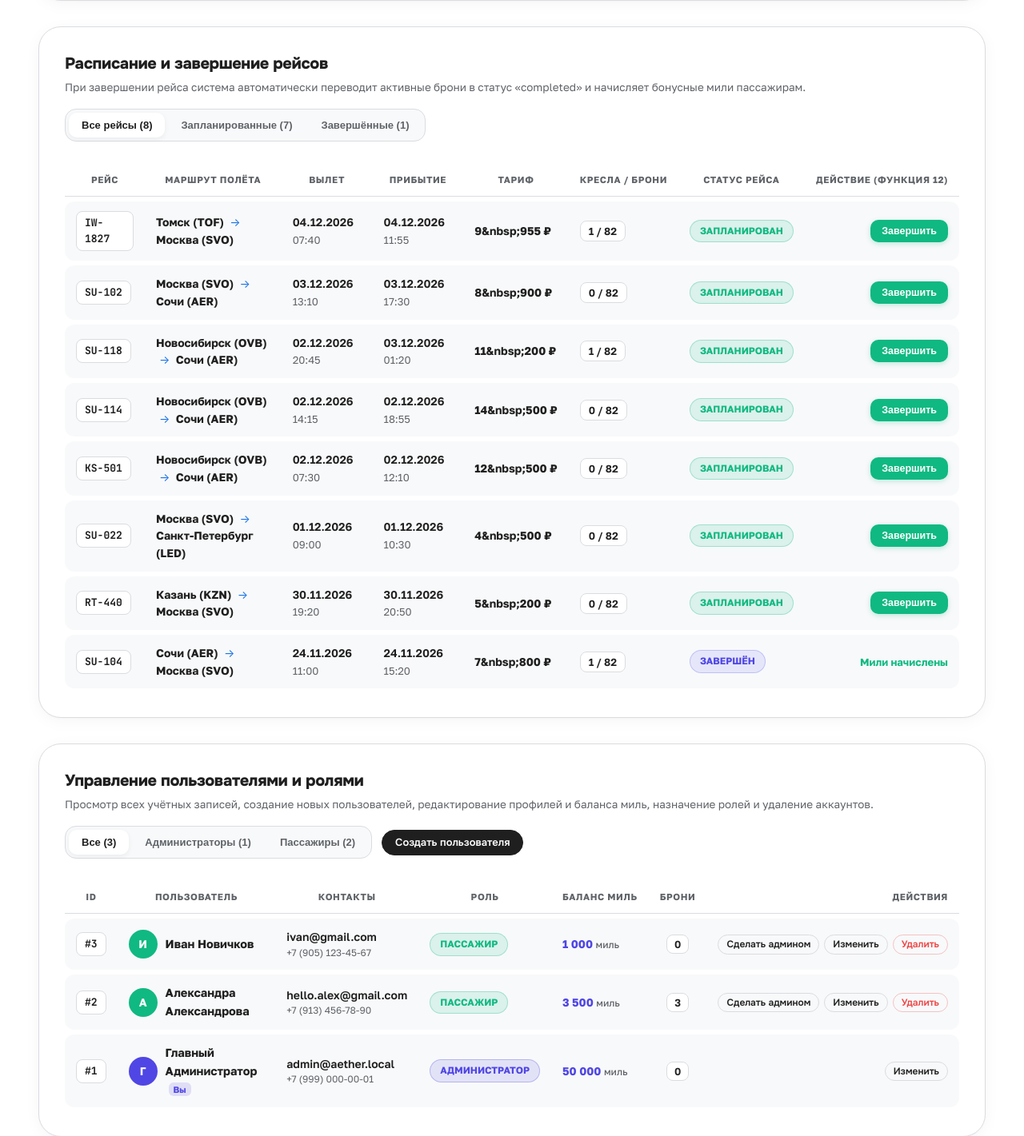
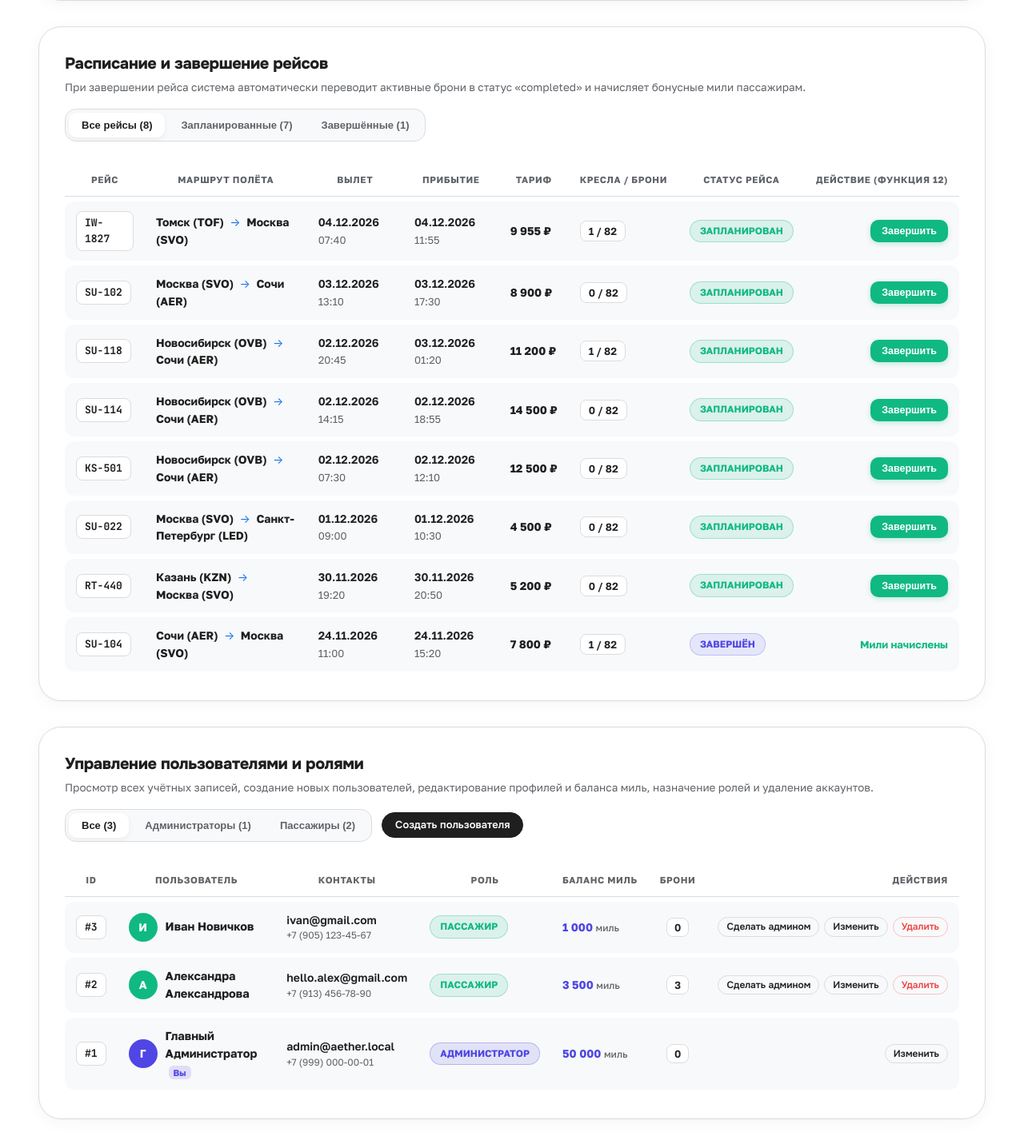
Before and after one commit to pashechkar-max/kursovoy-proekt, a Laravel app: page /admin in a window 1280 px wide. Shown: the part 519-1940 px from the top of the page at 80% size. Run offline with Laravel 12, Linux system fonts and the light colour scheme; a user stored in the database is signed in; data comes from the database, SQL or seed files in the repository.

Commit message:
Исправление отображения тарифа в таблице рейсов

```diff
--- a/resources/views/admin/index.blade.php
+++ b/resources/views/admin/index.blade.php
@@ -96,7 +96,7 @@
                                     <span style="color: var(--ag-text-secondary); font-size: 13px;">{{ $flight->arrival_time->format('H:i') }}</span>
                                 </td>
                                 <td class="cell-price" style="white-space: nowrap;">
-                                    <span style="font-weight: 700; white-space: nowrap;">{{ number_format($flight->price, 0, '.', '&nbsp;') }}&nbsp;₽</span>
+                                    <span style="font-weight: 700; white-space: nowrap;">{{ number_format($flight->price, 0, '.', ' ') }} ₽</span>
                                 </td>
                                 <td>
                                     <span title="Всего мест / Активных броней" style="font-size: 13px; font-weight: 600; background: var(--ag-surface); padding: 4px 10px; border-radius: 8px; border: 1px solid var(--ag-border);">
```
